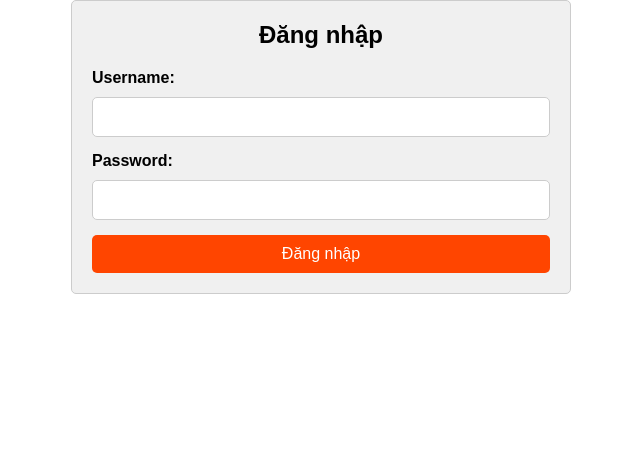
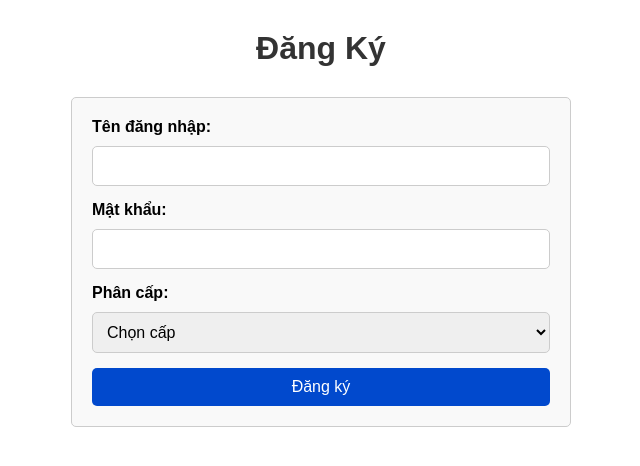
Before and after one commit to trucanh21/WebMcustomerinfo-React, a React (Create React App) app in the folder frontend/: page / in a window 1280 px wide. Shown: the top 466 px of the page, without its empty margins (319-959 px from the left). Built offline with nearby package versions, Linux system fonts and the light colour scheme.

Commit message:
Fr authgorm

```diff
--- a/frontend/src/App.js
+++ b/frontend/src/App.js
@@ -1,14 +1,14 @@
 import QLKH from "./pages/QLKH";
-import LoginForm from "./components/dangnhap/dangnhap";
+import LoginForm from "./components/AuthForm/dangnhap";
 import "./App.css";
-import RegistrationForm from './components/dangnhap/dangky';
+import RegistrationForm from "./components/AuthForm/dangky";
 
 function App() {
   return (
     <div className="test">
       {/* <QLKH/> */}
-      {/* <RegistrationForm/> */}
-      <LoginForm/>
+      <RegistrationForm/>
+      {/* <LoginForm/> */}
     </div>
   );
 }
--- a/frontend/src/assets/css/RegistrationForm.css
+++ b/frontend/src/assets/css/RegistrationForm.css
@@ -46,7 +46,7 @@ form button[type="submit"] {
 }
 
 form button[type="submit"]:hover {
-    background-color: #218838;
+    background-color: #1349af;
 }
 
 /* Kiểu cho tiêu đề của form nếu có */
@@ -81,9 +81,16 @@ form h2 {
 
 /* Đặt kiểu cho button trong trang đăng nhập */
 .login-form button[type="submit"] {
-    background-color: #FF4500; /* Màu cam cho nút đăng nhập */
+    background-color: #0149CD; /* Màu xanh đậm cho nút đăng ký */
+    /* Màu cam cho nút đăng nhập */
 }
 
 .login-form button[type="submit"]:hover {
-    background-color: #FF6347;
+    background-color: #1349af;
 }
+/* .login-form h1 {
+    text-align: center;
+    margin-bottom: 40px;
+    font-size: 32px;
+    color: #333;
+} */
--- a/frontend/src/components/dangnhap/dangky.js
+++ b/frontend/src/components/AuthForm/dangky.js
@@ -29,9 +29,12 @@ const RegistrationForm = () => {
     };
 
     return (
+        <div className="login-container">
+        <h1> Đăng Ký </h1>
         <form onSubmit={handleSubmit}>
+
             <div>
-                <label>Username:</label>
+                <label>Tên đăng nhập:</label>
                 <input
                     type="text"
                     name="username"
@@ -41,7 +44,7 @@ const RegistrationForm = () => {
                 />
             </div>
             <div>
-                <label>Password:</label>
+                <label>Mật khẩu:</label>
                 <input
                     type="password"
                     name="password"
@@ -131,6 +134,17 @@ const RegistrationForm = () => {
             )}
             <button type="submit">Đăng ký</button>
         </form>
+        <style jsx>{`
+                h1 {
+                    margin-bottom: 30px;
+                    margin-top: 30px;
+                    font-size: 32px;
+                    text-align: center;
+                    color: #333;
+                }
+            `}</style>
+        </div>
+
     );
 };
 
--- /dev/null
+++ b/frontend/src/components/AuthForm/dangnhap.js
@@ -0,0 +1,64 @@
+import React, { useState } from 'react';
+import '../../assets/css/RegistrationForm.css';
+
+const LoginForm = () => {
+    const [formData, setFormData] = useState({
+        username: '',
+        password: '',
+    });
+
+    const handleInputChange = (e) => {
+        const { name, value } = e.target;
+        setFormData({
+            ...formData,
+            [name]: value,
+        });
+    };
+
+    const handleSubmit = (e) => {
+        e.preventDefault();
+        // Xử lý gửi dữ liệu formData
+        console.log(formData);
+    };
+
+    return (
+        <div className="login-container">
+            <h1>Đăng Nhập</h1>
+            <form className="login-form" onSubmit={handleSubmit}>
+                <h2>Đăng nhập</h2>
+                <div>
+                    <label>Tên đăng nhập:</label>
+                    <input
+                        type="text"
+                        name="username"
+                        value={formData.username}
+                        onChange={handleInputChange}
+                        required
+                    />
+                </div>
+                <div>
+                    <label>Mật khẩu:</label>
+                    <input
+                        type="password"
+                        name="password"
+                        value={formData.password}
+                        onChange={handleInputChange}
+                        required
+                    />
+                </div>
+                <button type="submit">Đăng nhập</button>
+            </form>
+            <style jsx>{`
+                h1 {
+                    margin-bottom: 30px;
+                    margin-top: 30px;
+                    font-size: 32px;
+                    text-align: center;
+                    color: #333;
+                }
+            `}</style>
+        </div>
+    );
+};
+
+export default LoginForm;
--- a/frontend/src/components/dangnhap/dangnhap.js
+++ /dev/null
@@ -1,52 +0,0 @@
-import React, { useState } from 'react';
-import '../../assets/css/RegistrationForm.css';
-
-const LoginForm = () => {
-    const [formData, setFormData] = useState({
-        username: '',
-        password: '',
-    });
-
-    const handleInputChange = (e) => {
-        const { name, value } = e.target;
-        setFormData({
-            ...formData,
-            [name]: value,
-        });
-    };
-
-    const handleSubmit = (e) => {
-        e.preventDefault();
-        // Xử lý gửi dữ liệu formData
-        console.log(formData);
-    };
-
-    return (
-        <form className="login-form" onSubmit={handleSubmit}>
-            <h2>Đăng nhập</h2>
-            <div>
-                <label>Username:</label>
-                <input
-                    type="text"
-                    name="username"
-                    value={formData.username}
-                    onChange={handleInputChange}
-                    required
-                />
-            </div>
-            <div>
-                <label>Password:</label>
-                <input
-                    type="password"
-                    name="password"
-                    value={formData.password}
-                    onChange={handleInputChange}
-                    required
-                />
-            </div>
-            <button type="submit">Đăng nhập</button>
-        </form>
-    );
-};
-
-export default LoginForm;
```
